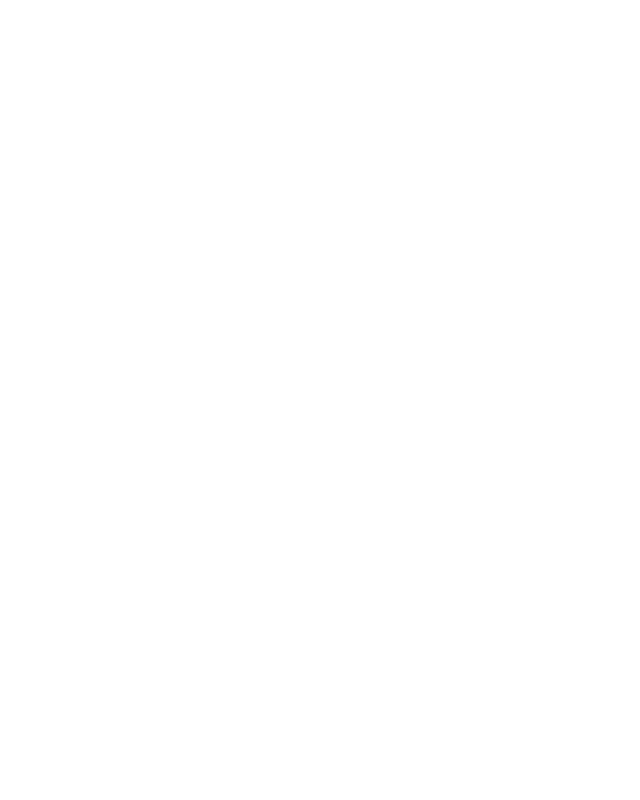
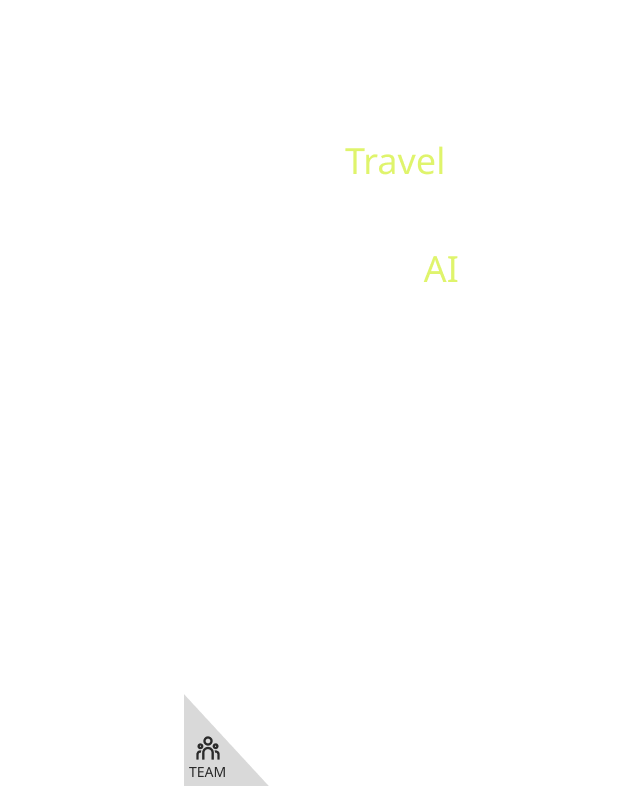
Before and after one commit to KimberlyYen/travelGpttt, a React (Vite) app: page / in a window 1280 px wide. Before the commit this address had no page. Shown: the whole page, without its empty margins (258-898 px from the left). Built offline with nearby package versions, Linux system fonts and the light colour scheme.

Commit message:
README update

```diff
--- a/src/App.jsx
+++ b/src/App.jsx
@@ -15,6 +15,7 @@
     <Router>
       <Routes>
         <Route
+          path="/"
           element={
             <div className="App">
               <Nav />
@@ -23,9 +24,9 @@
             </div>
           }
         >
-          <Route path="/about" element={<About />} />
-          <Route path="/about" element={<About />} />
-          <Route path="/about" element={<About />} />
+          <Route path="/" element={<About />} />
+          {/* <Route path="/about" element={<About />} />
+          <Route path="/about" element={<About />} /> */}
         </Route>
       </Routes>
     </Router>
```
Also changed, not shown: 2 other files (tests, documents, lock files or other folders).
